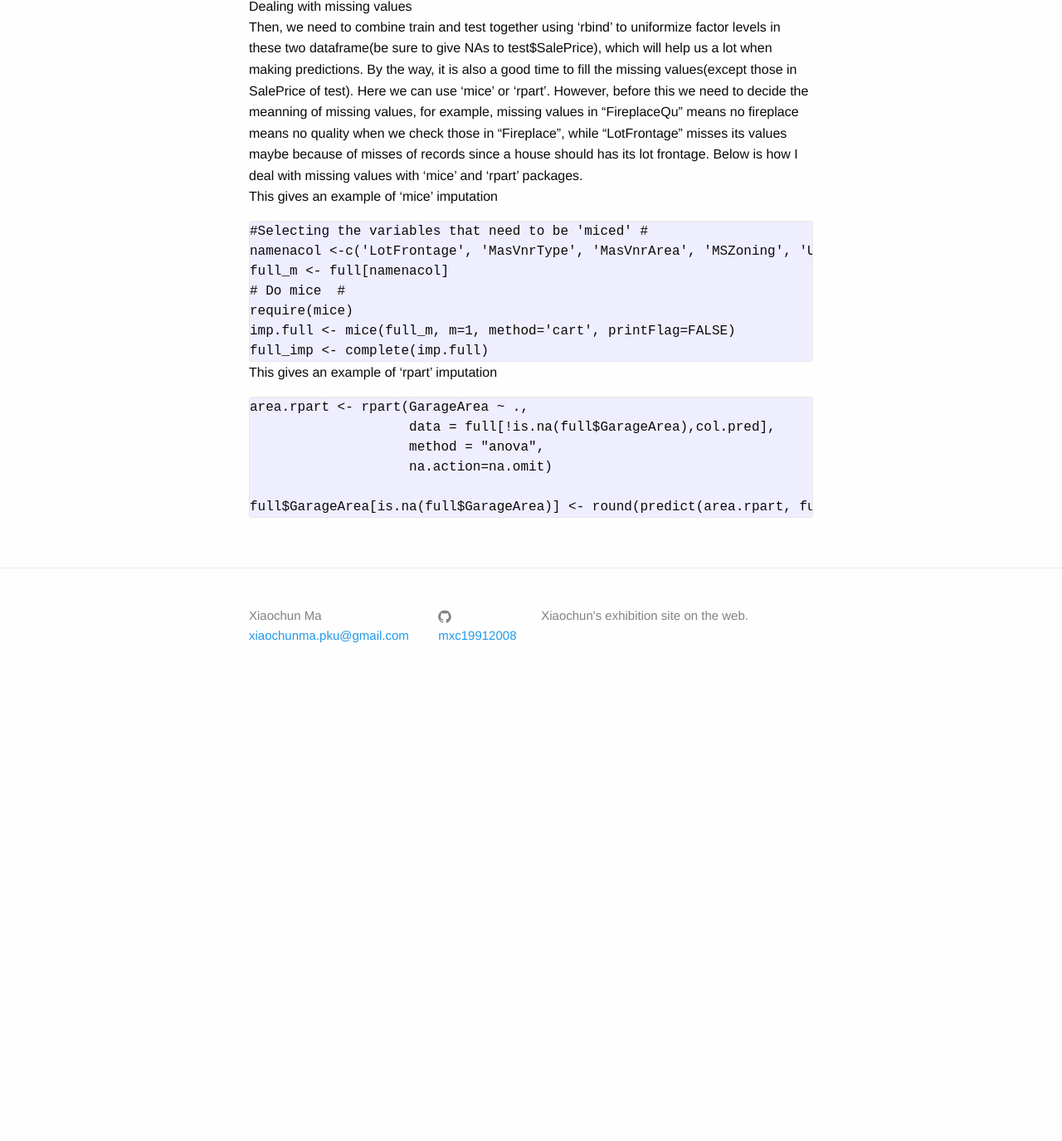
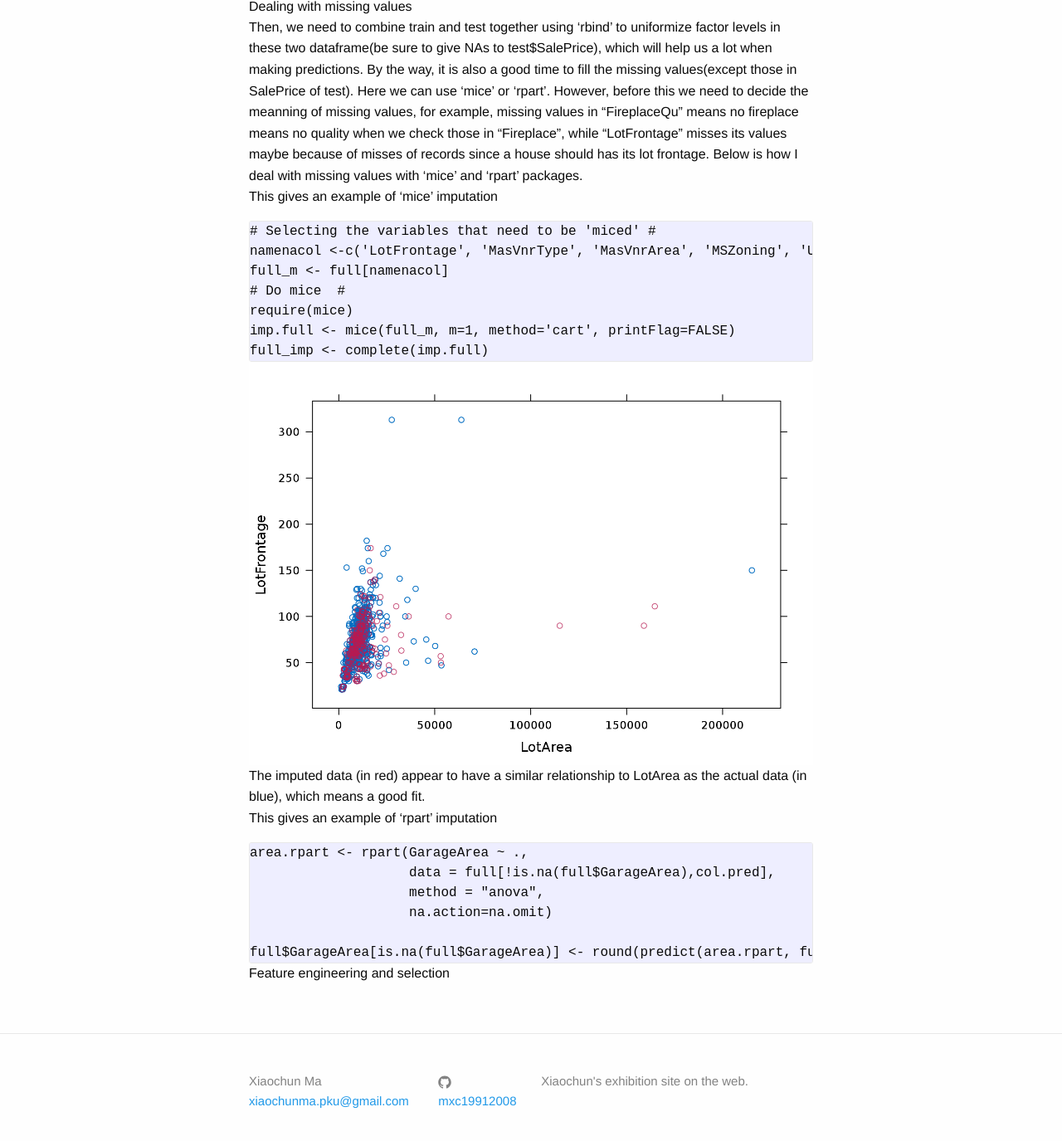
Before and after one commit to xiaochunma/mxc19912008.github.io, a Jekyll site: the page built from _posts/2016-11-24-house-price.markdown, in a window 1280 px wide and 1400 px high, scrolled down 9271 px. Shown: the top 1375 px of the window at 83% size. Built offline with Jekyll 4.4.1, drawn with Linux system fonts in a browser that asks for light colours; before the commit the page ends 10110 px from its top, so only the background shows below that.

Commit message:
Update 2016-11-24-house-price.markdown

```diff
--- a/_posts/2016-11-24-house-price.markdown
+++ b/_posts/2016-11-24-house-price.markdown
@@ -47,7 +47,7 @@ Firstly, we drop outliers in the train data in case of imprecise prediction. To
 Then, we need to combine train and test together using 'rbind' to uniformize factor levels in these two dataframe(be sure to give NAs to test$SalePrice), which will help us a lot when making predictions. By the way, it is also a good time to fill the missing values(except those in SalePrice of test). Here we can use 'mice' or 'rpart'. However, before this we need to decide the meanning of missing values, for example, missing values in "FireplaceQu" means no fireplace means no quality when we check those in "Fireplace", while "LotFrontage" misses its values maybe because of misses of records since a house should has its lot frontage. Below is how I deal with missing values with 'mice' and 'rpart' packages.
 This gives an example of 'mice' imputation
 <pre>
-#Selecting the variables that need to be 'miced' #
+# Selecting the variables that need to be 'miced' #
 namenacol <-c('LotFrontage', 'MasVnrType', 'MasVnrArea', 'MSZoning', 'Utilities' , 'BsmtFullBath', 'BsmtHalfBath'   , 'Functional', 'Exterior1st', 'Exterior2nd' , 'BsmtFinSF1', 'BsmtFinSF2', 'BsmtUnfSF', 'TotalBsmtSF', 'Electrical', 'KitchenQual', 'GarageCars', 'GarageArea', 'SaleType')
 full_m <- full[namenacol]
 # Do mice  #
@@ -55,6 +55,8 @@ require(mice)
 imp.full <- mice(full_m, m=1, method='cart', printFlag=FALSE)
 full_imp <- complete(imp.full)
 </pre>
+<img src="\images\Lot area.png">
+The imputed data (in red) appear to have a similar relationship to LotArea as the actual data (in blue), which means a good fit.
 This gives an example of 'rpart' imputation
 <pre>
 area.rpart <- rpart(GarageArea ~ .,
@@ -64,3 +66,4 @@ area.rpart <- rpart(GarageArea ~ .,
 
 full$GarageArea[is.na(full$GarageArea)] <- round(predict(area.rpart, full[is.na(full$GarageArea),col.pred]))
 </pre>
+<h7> Feature engineering and selection </h7>
```
